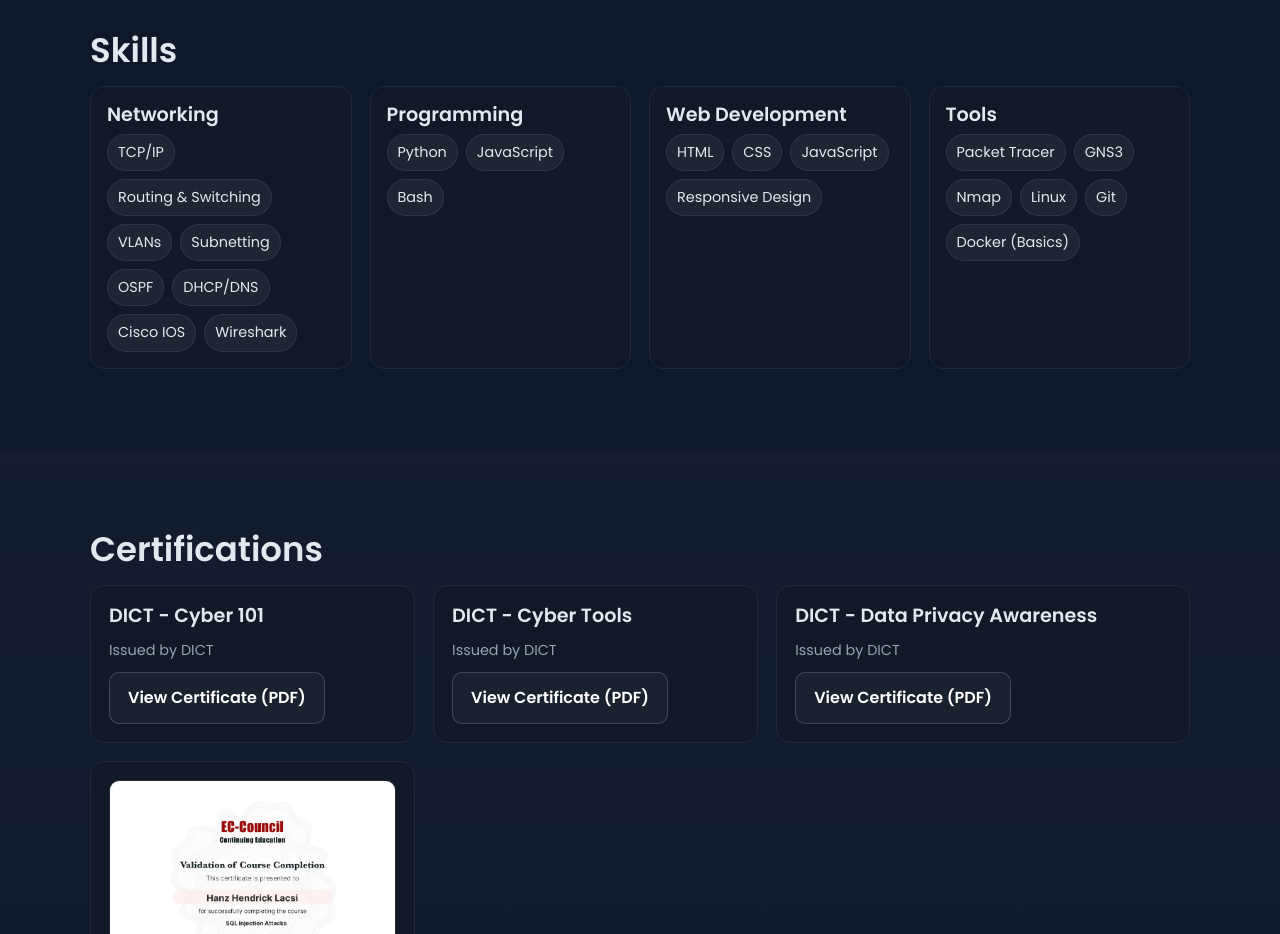
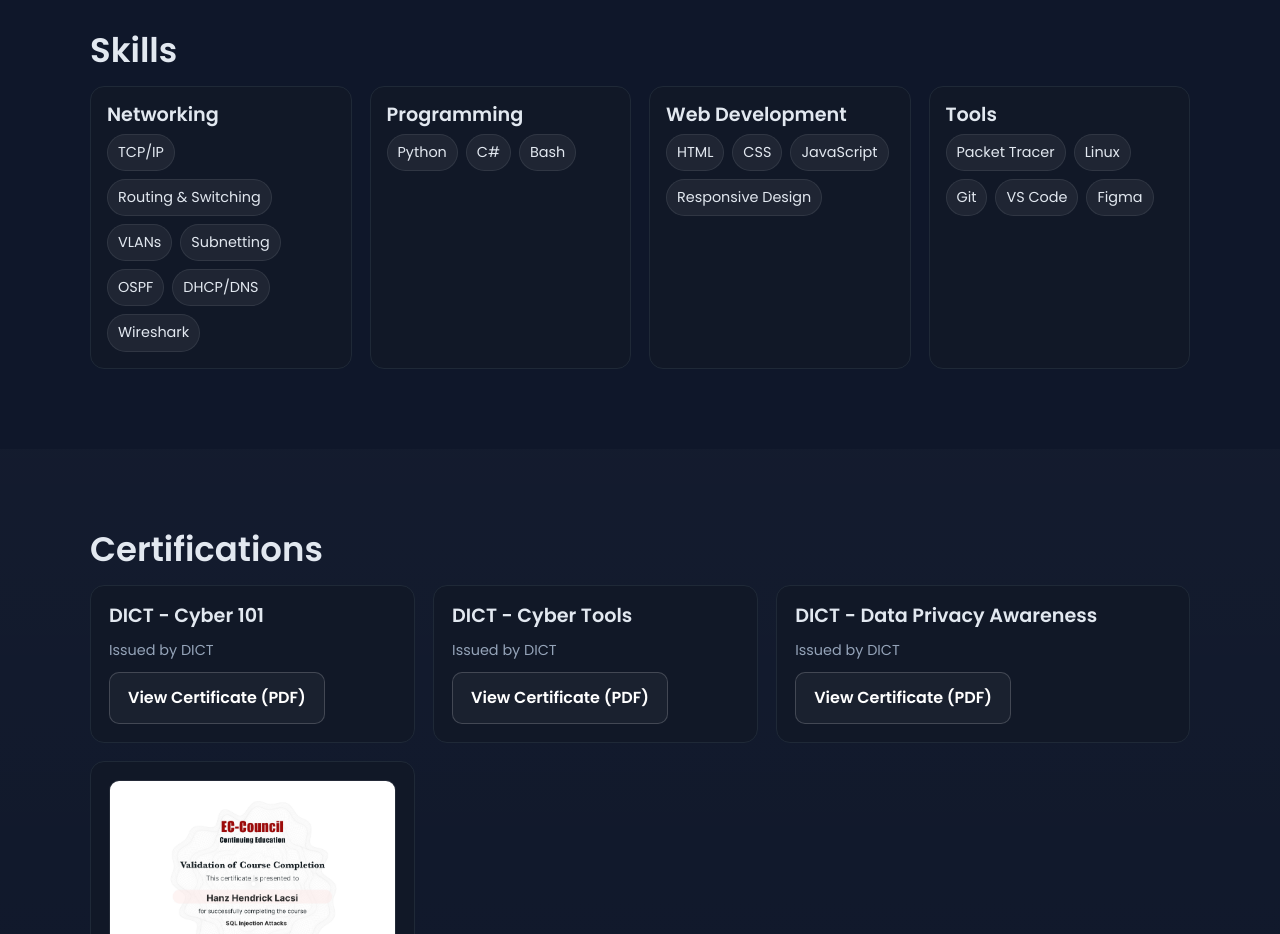
Before and after one commit to Exiv1017/Portfolio, a plain HTML site: page index.html in a window 1280 px wide. Shown: the part 1820-2754 px from the top of the page. Drawn offline with Linux system fonts and the light colour scheme.

Commit message:
Update HTML

```diff
--- a/index.html
+++ b/index.html
@@ -163,7 +163,6 @@
               <li>Subnetting</li>
               <li>OSPF</li>
               <li>DHCP/DNS</li>
-              <li>Cisco IOS</li>
               <li>Wireshark</li>
             </ul>
           </div>
@@ -171,7 +170,7 @@
             <h3>Programming</h3>
             <ul class="chips">
               <li>Python</li>
-              <li>JavaScript</li>
+              <li>C#</li>
               <li>Bash</li>
             </ul>
           </div>
@@ -188,11 +187,10 @@
             <h3>Tools</h3>
             <ul class="chips">
               <li>Packet Tracer</li>
-              <li>GNS3</li>
-              <li>Nmap</li>
               <li>Linux</li>
               <li>Git</li>
-              <li>Docker (Basics)</li>
+              <li>VS Code</li>
+              <li>Figma</li>
             </ul>
           </div>
         </div>
```
